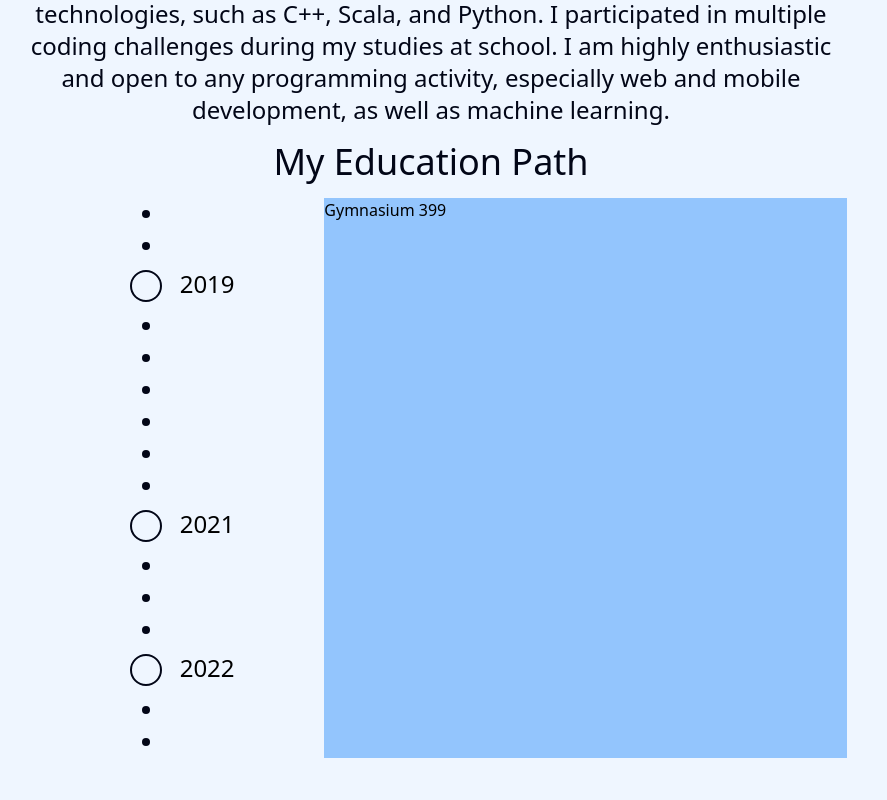
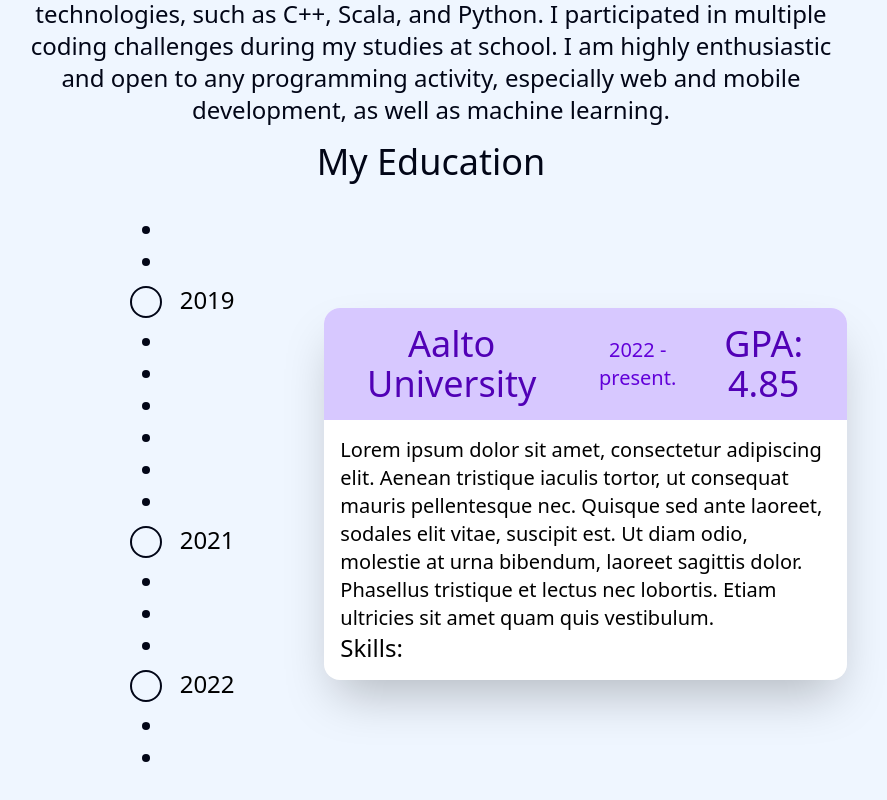
Before and after one commit to Dereden399/dereden399.github.io, a Vue app: page / in a window 1280 px wide. Shown: the part 974-1774 px from the top of the page, without its empty margins (209-1096 px from the left). Before the commit the page ends 1732 px from the top, so only its background shows below. Built offline with nearby package versions, Linux system fonts and the light colour scheme.

Commit message:
Added animation for SchoolInfoCard.vue while scrolling

```diff
--- a/src/App.vue
+++ b/src/App.vue
@@ -23,8 +23,40 @@
           <p class="mt-4 text-center text-2xl text-slate-950">
             {{ aboutMeDescription }}
           </p>
-          <h1 class="mt-4 text-4xl text-slate-950">My Education Path</h1>
+          <h1 class="mt-4 text-4xl text-slate-950">My Education</h1>
           <EducationTimeLine />
+          <p class="text-5xl">
+            'Lorem ipsum dolor sit amet, consectetur adipiscing elit. Aenean
+            tristique iaculis tortor, ut consequat mauris pellentesque nec.
+            Quisque sed ante laoreet, sodales elit vitae, suscipit est. Ut diam
+            odio, molestie at urna bibendum, laoreet sagittis dolor. Phasellus
+            tristique et lectus nec lobortis. Etiam ultricies sit amet quam quis
+            vestibulum.',
+          </p>
+          <p class="text-5xl">
+            'Lorem ipsum dolor sit amet, consectetur adipiscing elit. Aenean
+            tristique iaculis tortor, ut consequat mauris pellentesque nec.
+            Quisque sed ante laoreet, sodales elit vitae, suscipit est. Ut diam
+            odio, molestie at urna bibendum, laoreet sagittis dolor. Phasellus
+            tristique et lectus nec lobortis. Etiam ultricies sit amet quam quis
+            vestibulum.',
+          </p>
+          <p class="text-5xl">
+            'Lorem ipsum dolor sit amet, consectetur adipiscing elit. Aenean
+            tristique iaculis tortor, ut consequat mauris pellentesque nec.
+            Quisque sed ante laoreet, sodales elit vitae, suscipit est. Ut diam
+            odio, molestie at urna bibendum, laoreet sagittis dolor. Phasellus
+            tristique et lectus nec lobortis. Etiam ultricies sit amet quam quis
+            vestibulum.',
+          </p>
+          <p class="text-5xl">
+            'Lorem ipsum dolor sit amet, consectetur adipiscing elit. Aenean
+            tristique iaculis tortor, ut consequat mauris pellentesque nec.
+            Quisque sed ante laoreet, sodales elit vitae, suscipit est. Ut diam
+            odio, molestie at urna bibendum, laoreet sagittis dolor. Phasellus
+            tristique et lectus nec lobortis. Etiam ultricies sit amet quam quis
+            vestibulum.',
+          </p>
         </div>
       </div>
     </div>
--- a/src/components/EducationTimeLine.vue
+++ b/src/components/EducationTimeLine.vue
@@ -1,13 +1,22 @@
 <script setup lang="ts">
 import {
   aaltoDescription,
+  educationTimelineSize,
+  navbarHeight,
+  navbarHeightNum,
   schoolDescription,
   spbuDescription
 } from '../constants.ts'
-import { ref } from 'vue'
+import { computed, onBeforeUnmount, onMounted, ref } from 'vue'
 import SchoolInfoCard from './SchoolInfoCard.vue'
+import { remToPx } from './utils.ts'
 
 const schools = [schoolDescription, spbuDescription, aaltoDescription]
+
+const oneNth = educationTimelineSize / schools.length
+
+const fadeDistance = oneNth / 4
+
 const years = [
   ...new Set(
     schools.flatMap((x) => [x.startYear, x.endYear]).filter((x) => x !== null)
@@ -18,11 +27,109 @@
   0
 ]
 
-const focusedSchool = ref(0)
+const containerRef = ref<HTMLDivElement | null>(null)
+
+const scrolledAmount = ref(0)
+
+const shownSchool = computed(() => {
+  return Math.min(Math.floor(scrolledAmount.value / oneNth), schools.length - 1)
+})
+
+const getScrollAmount = (scrolled: number) => {
+  if (containerRef.value) {
+    return (
+      Math.round(
+        scrolled +
+          remToPx(navbarHeightNum) +
+          document.documentElement.clientHeight * 0.1 -
+          10
+      ) - containerRef.value.offsetTop
+    )
+  } else return 0
+}
+
+const handleScroll = (e: Event) => {
+  const window = (e.target as Document).scrollingElement
+  if (window && containerRef.value) {
+    if (getScrollAmount(window.scrollTop) >= 0) {
+      scrolledAmount.value = getScrollAmount(window.scrollTop)
+    }
+  }
+}
+
+const opacityForSchoolCard = computed(() => {
+  const scrolled = scrolledAmount.value % oneNth
+  if (shownSchool.value === 0) {
+    return oneNth - scrolled > fadeDistance
+      ? 1.0
+      : oneNth - scrolled < 10
+        ? 0
+        : (oneNth - scrolled) / fadeDistance
+  } else if (shownSchool.value === schools.length - 1) {
+    return scrolled < fadeDistance
+      ? scrolled < 10
+        ? 0
+        : scrolled / fadeDistance
+      : 1
+  } else {
+    return scrolled < fadeDistance
+      ? scrolled < 10
+        ? 0
+        : scrolled / fadeDistance
+      : oneNth - scrolled > fadeDistance
+        ? 1.0
+        : oneNth - scrolled < 10
+          ? 0
+          : (oneNth - scrolled) / fadeDistance
+  }
+})
+
+const scaleForSchoolCard = computed(() => {
+  const scrolled = scrolledAmount.value % oneNth
+  if (shownSchool.value === 0) {
+    return oneNth - scrolled > fadeDistance
+      ? 1.0
+      : oneNth - scrolled < 10
+        ? 0
+        : (oneNth - scrolled) / fadeDistance
+  } else if (shownSchool.value === schools.length - 1) {
+    return scrolled < fadeDistance
+      ? scrolled < 10
+        ? 0
+        : scrolled / fadeDistance
+      : 1
+  } else {
+    return scrolled < fadeDistance
+      ? scrolled < 10
+        ? 0
+        : scrolled / fadeDistance
+      : oneNth - scrolled > fadeDistance
+        ? 1.0
+        : oneNth - scrolled < 10
+          ? 0
+          : (oneNth - scrolled) / fadeDistance
+  }
+})
+
+onMounted(() => {
+  window.addEventListener('scroll', handleScroll)
+})
+
+onBeforeUnmount(() => {
+  window.removeEventListener('scroll', handleScroll)
+})
 </script>
 
-<template class="mt-4">
-  <div class="mt-4 flex w-full flex-row gap-x-12">
+<template>
+  <div
+    ref="containerRef"
+    class="relative mt-4 w-full"
+    :style="`height: ${educationTimelineSize}px`"
+  >
+    <div
+      class="sticky mt-4 flex w-full flex-row gap-x-12"
+      :style="`top: calc(${navbarHeight} + 10vh)`"
+    >
       <div class="flex min-w-12 flex-[3] flex-col items-center">
         <span class="year-circle-small"></span>
         <span class="year-circle-small"></span>
@@ -46,8 +153,12 @@
         <span class="year-circle-small"></span>
       </div>
 
-    <div class="flex-[6]">
-      <SchoolInfoCard :school="schools[focusedSchool]" />
+      <div class="flex flex-[6] flex-col justify-center">
+        <SchoolInfoCard
+          :school="schools[shownSchool]"
+          :style="`opacity: ${opacityForSchoolCard}; scale: ${scaleForSchoolCard}`"
+        />
+      </div>
     </div>
   </div>
 </template>
--- a/src/components/Header/HeaderInfo.vue
+++ b/src/components/Header/HeaderInfo.vue
@@ -1,11 +1,5 @@
 <script setup lang="ts">
-const scrollToAbout = () => {
-  const elem = document.getElementById('aboutMeSection')
-  console.log(elem)
-  if (elem) {
-    elem.scrollIntoView({ behavior: 'smooth' })
-  }
-}
+import { scrollTo } from '../utils.ts'
 </script>
 
 <template>
@@ -21,7 +15,7 @@
       </p>
       <p
         class="mt-4 cursor-pointer text-3xl text-accent-500 transition-all hover:scale-110"
-        @click="scrollToAbout"
+        @click="scrollTo('aboutMeSection')"
       >
         Discover my story down below!
       </p>
--- a/src/components/SchoolInfoCard.vue
+++ b/src/components/SchoolInfoCard.vue
@@ -1,12 +1,35 @@
 <script setup lang="ts">
 import { SchoolType } from '../constants.ts'
+import SkillElement from './SkillElement.vue'
 
 const { school } = defineProps<{ school: SchoolType }>()
 </script>
 
 <template>
-  <div class="h-full w-full bg-blue-300">
-    <h1>{{ school.name }}</h1>
+  <div class="flex w-full flex-col items-start rounded-2xl bg-white shadow-2xl">
+    <div
+      class="bg-accent-50 flex w-full flex-row items-center justify-between rounded-tl-2xl rounded-tr-2xl p-4 text-center"
+    >
+      <div class="flex flex-row items-center text-center align-middle">
+        <h1 class="text-4xl text-accent-600">{{ school.name }}</h1>
+        <small class="ml-4 text-xl text-accent-500"
+          >{{ school.startYear }} -
+          {{ school.endYear ? school.endYear : 'present.' }}</small
+        >
+      </div>
+      <h2 class="text-4xl text-accent-600">GPA: {{ school.gpa }}</h2>
+    </div>
+    <div class="p-4">
+      <p class="text-xl">{{ school.description }}</p>
+      <h1 class="text-2xl">Skills:</h1>
+      <div class="flex flex-row">
+        <SkillElement
+          v-for="skill in school.skills"
+          :key="skill"
+          :skill="skill"
+        />
+      </div>
+    </div>
   </div>
 </template>
 
--- /dev/null
+++ b/src/components/SkillElement.vue
@@ -0,0 +1,13 @@
+<script setup lang="ts">
+const { skill } = defineProps<{ skill: string }>()
+</script>
+
+<template>
+  <div
+    class="m-2 rounded-full border-2 border-dashed border-slate-950 px-2 py-1 text-2xl font-bold"
+  >
+    {{ skill }}
+  </div>
+</template>
+
+<style scoped></style>
--- /dev/null
+++ b/src/components/utils.ts
@@ -0,0 +1,16 @@
+import { navbarHeightNum } from '../constants.ts'
+
+export const scrollTo = (element: string) => {
+  const elem = document.getElementById(element)
+  if (elem) {
+    const elemPosition = elem.getBoundingClientRect().top
+    const offset = elemPosition + window.scrollY - remToPx(navbarHeightNum)
+    window.scrollTo({
+      top: offset,
+      behavior: 'smooth'
+    })
+  }
+}
+export const remToPx = (rem: number) => {
+  return rem * parseFloat(getComputedStyle(document.documentElement).fontSize)
+}
--- a/src/constants.ts
+++ b/src/constants.ts
@@ -1,4 +1,8 @@
 export const navbarHeight = '4rem'
+
+export const navbarHeightNum = 4
+
+export const educationTimelineSize = 3000
 
 export const aboutMeDescription = `
             I'm Denis Kuznetsov, an Aalto University student and ambitious
@@ -26,7 +30,7 @@
   gpa: '5.0',
   description:
     'Lorem ipsum dolor sit amet, consectetur adipiscing elit. Aenean tristique iaculis tortor, ut consequat mauris pellentesque nec. Quisque sed ante laoreet, sodales elit vitae, suscipit est. Ut diam odio, molestie at urna bibendum, laoreet sagittis dolor. Phasellus tristique et lectus nec lobortis. Etiam ultricies sit amet quam quis vestibulum.',
-  skills: []
+  skills: ['skill1', 'skill2', 'skill3']
 }
 export const spbuDescription: SchoolType = {
   name: 'Saint Petersburg State University',
--- a/tailwind.config.js
+++ b/tailwind.config.js
@@ -5,6 +5,7 @@
     extend: {
       colors: {
         accent: {
+          50: '#d7c8ff',
           100: '#9873e1',
           200: '#7d50d3',
           300: '#6f35d3',
```
Lines whose indentation alone changed are shown as unchanged.
